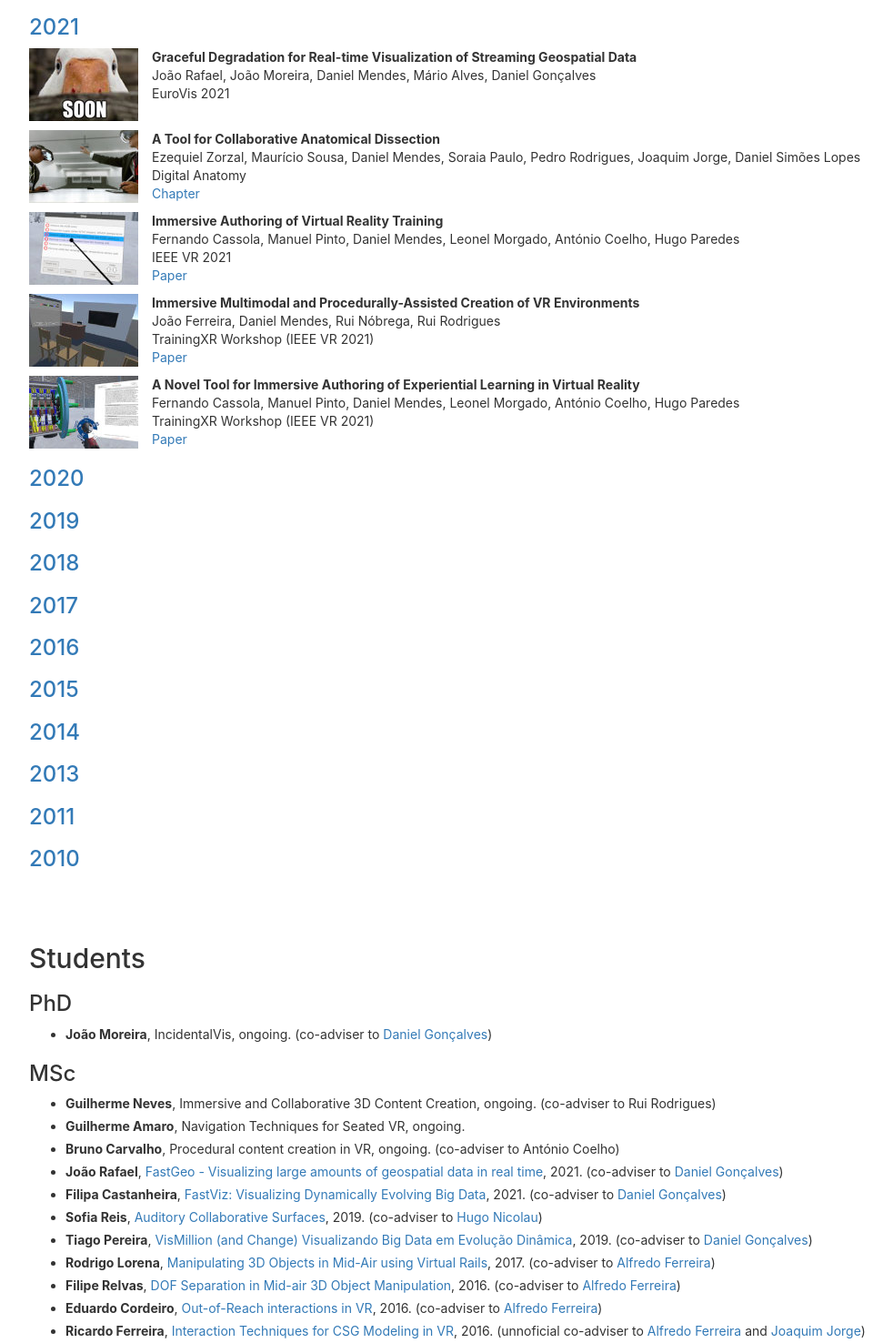
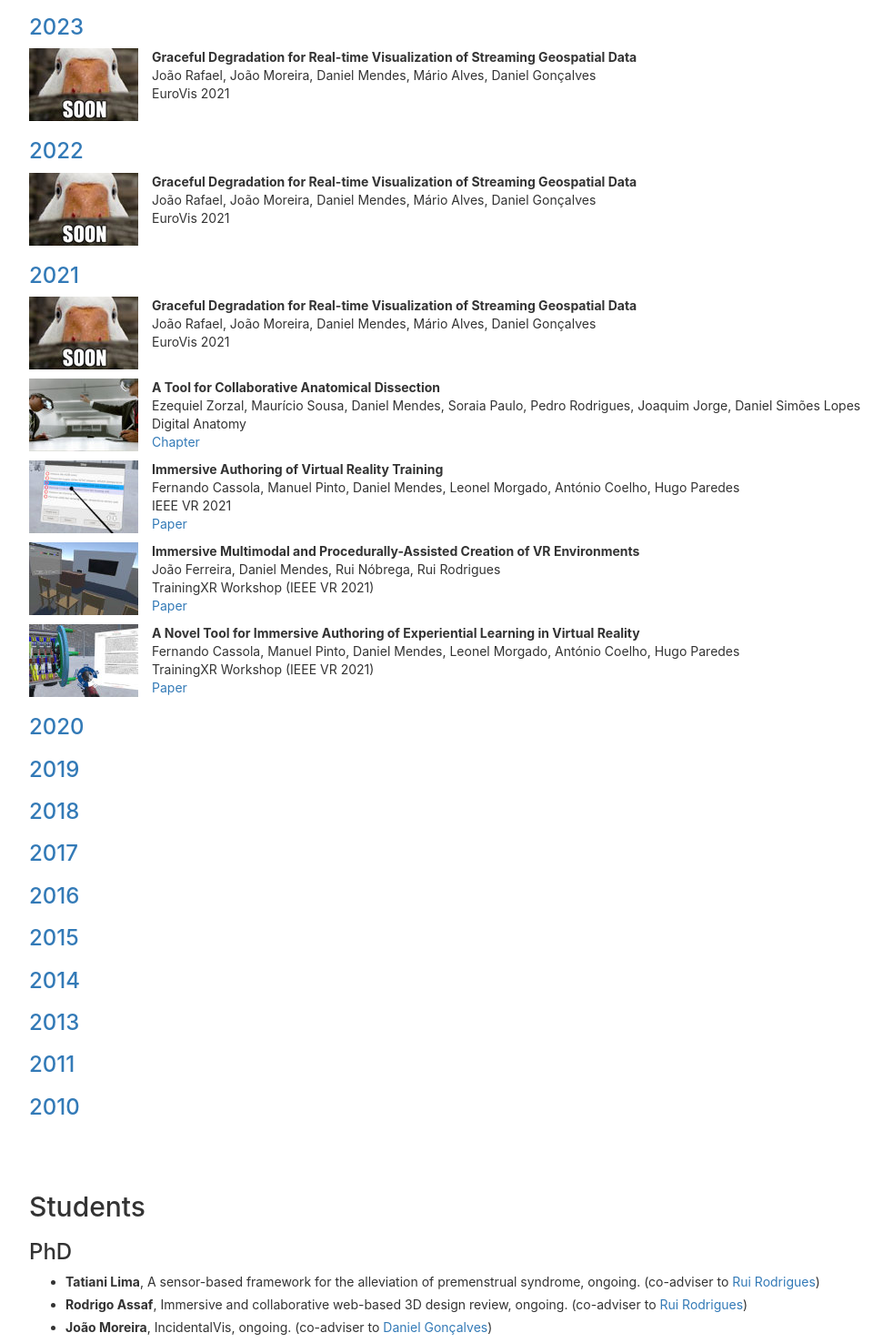
Before and after one commit to danieltmendes/danieltmendes.github.io, a plain HTML site: page index.html in a window 1280 px wide. Shown: the part 712-2188 px from the top of the page at 91% size, without its empty margins (38-1020 px from the left). Drawn offline with Linux system fonts and the light colour scheme; animation ran at ten frames a second.

Commit message:
Init content parser

```diff
--- /dev/null
+++ b/content.js
@@ -0,0 +1,25 @@
+var content =
+{
+    students : [{
+        name: 'Tatiani Lima',
+        year: 'ongoing',
+        title: 'A sensor-based framework for the alleviation of premenstrual syndrome',
+        coadvisor: 'Rui Rodrigues'
+    },
+    {
+        name: 'Rodrigo Assaf',
+        year: 'ongoing',
+        title: 'Immersive and collaborative web-based 3D design review',
+        coadvisor: 'Rui Rodrigues'
+    },
+    {
+        name: 'João Moreira',
+        year: 'ongoing',
+        title: 'IncidentalVis',
+        coadvisor: 'Daniel Gonçalves'
+    }],
+    links : {
+        'Rui Rodrigues': 'https://paginas.fe.up.pt/~ruirodrig/wiki/doku.php',
+        'Daniel Gonçalves': 'http://danielgoncalves.info/'
+    }
+};
--- a/index.html
+++ b/index.html
@@ -3,6 +3,8 @@
 <head>
     <!-- Global site tag (gtag.js) - Google Analytics -->
     <script async src="https://www.googletagmanager.com/gtag/js?id=UA-132483517-1"></script>
+    <script src="./content.js"></script>
+    <script src="./js/contentParser.js"></script>
     <script>
       window.dataLayer = window.dataLayer || [];
       function gtag(){dataLayer.push(arguments);}
@@ -94,6 +96,32 @@
       <div class="section publications">
         <h2>Publications</h2>
         <div class="content">
+
+          <h3 class="year y2023"><a onclick="javascript:showPublications('2023');">2023</a></h3>
+
+          <div class="publication row 2023 recent">
+            <!--<div class="image col-md-2"><img src="imgs/eurovis21.jpg" /></div>-->
+            <div class="image col-md-2"><img src="imgs/soon.jpg" /></div>
+            <div class="col-md-10">
+              <div class="title">Graceful Degradation for Real-time Visualization of Streaming Geospatial Data</div>
+              <div class="authors">João Rafael, João Moreira, Daniel Mendes, Mário Alves, Daniel Gonçalves</div>
+              <div class="conference">EuroVis 2021</div>
+              <!--<div class="links"><a target="_blank" href="papers/2020/3427325.pdf">Paper</a></div>-->
+            </div>
+          </div>
+
+          <h3 class="year y2022"><a onclick="javascript:showPublications('2022');">2022</a></h3>
+
+          <div class="publication row 2022 recent">
+            <!--<div class="image col-md-2"><img src="imgs/eurovis21.jpg" /></div>-->
+            <div class="image col-md-2"><img src="imgs/soon.jpg" /></div>
+            <div class="col-md-10">
+              <div class="title">Graceful Degradation for Real-time Visualization of Streaming Geospatial Data</div>
+              <div class="authors">João Rafael, João Moreira, Daniel Mendes, Mário Alves, Daniel Gonçalves</div>
+              <div class="conference">EuroVis 2021</div>
+              <!--<div class="links"><a target="_blank" href="papers/2020/3427325.pdf">Paper</a></div>-->
+            </div>
+          </div>
 
           <h3 class="year y2021"><a onclick="javascript:showPublications('2021');">2021</a></h3>
 
@@ -738,13 +766,14 @@
         <h2>Students</h2>
         <h3>PhD</h3>
         <ul>
-          <li><span class="student">João Moreira</span>, IncidentalVis, ongoing. (co-adviser to <a target="_blank" href="http://danielgoncalves.info/">Daniel Gonçalves</a>)</li>
+          <script>document.write(parseStudents());</script>
         </ul>
         <h3>MSc</h3>
         <ul>
-          <li><span class="student">Guilherme Neves</span>, Immersive and Collaborative 3D Content Creation, ongoing. (co-adviser to Rui Rodrigues)</li>
-          <li><span class="student">Guilherme Amaro</span>, Navigation Techniques for Seated VR, ongoing.</li>
-          <li><span class="student">Bruno Carvalho</span>, Procedural content creation in VR, ongoing. (co-adviser to António Coelho)</li>
+          <li><span class="student">Guilherme Neves</span>, <a target="_blank" href="https://fenix.tecnico.ulisboa.pt/cursos/meic-a/dissertacao/1128253548922036">Immersive and Collaborative 3D Content Creation</a>, 2023. (co-adviser to <a target="_blank" href="https://paginas.fe.up.pt/~ruirodrig/wiki/doku.php">Rui Rodrigues</a>)</li>
+          <li><span class="student">André Ramos</span>, <a target="_blank" href="https://sigarra.up.pt/feup/pt/pub_geral.pub_view?pi_pub_base_id=572806">Tangible Tokens for Multitouch Interfaces Based On Extended Triangular Patterns</a>, 2022. (co-adviser to <a target="_blank" href="https://paginas.fe.up.pt/~ruirodrig/wiki/doku.php">Rui Rodrigues</a>)</li>
+          <li><span class="student">Bruno Carvalho</span>, <a target="_blank" href="https://sigarra.up.pt/feup/pt/pub_geral.pub_view?pi_pub_base_id=545541">Procedural content creation in VR</a>, 2022. (co-adviser to António Coelho)</li>
+          <li><span class="student">Guilherme Amaro</span>, <a target="_blank" href="https://sigarra.up.pt/feup/pt/pub_geral.pub_view?pi_pub_base_id=513523">Navigation Techniques for Seated VR</a>, 2021.</li>
           <li><span class="student">João Rafael</span>, <a target="_blank" href="https://fenix.tecnico.ulisboa.pt/cursos/meic-a/dissertacao/1128253548922036">FastGeo - Visualizing large amounts of geospatial data in real time</a>, 2021. (co-adviser to <a target="_blank" href="http://danielgoncalves.info/">Daniel Gonçalves</a>)</li>
           <li><span class="student">Filipa Castanheira</span>, <a target="_blank" href="https://fenix.tecnico.ulisboa.pt/cursos/meic-t/dissertacao/1128253548921996">FastViz: Visualizing Dynamically Evolving Big Data</a>, 2021. (co-adviser to <a target="_blank" href="http://danielgoncalves.info/">Daniel Gonçalves</a>)</li>
           <li><span class="student">Sofia Reis</span>, <a target="_blank" href="https://fenix.tecnico.ulisboa.pt/cursos/meic-t/dissertacao/1409728525632981">Auditory Collaborative Surfaces</a>, 2019. (co-adviser to <a target="_blank" href="http://web.ist.utl.pt/hugo.nicolau/">Hugo Nicolau</a>)</li>
@@ -799,16 +828,7 @@
       <div class="section contacts">
         <h2>Contacts</h2>
         <div class="content">
-    <!--Visualization and Intelligent MultiModal Interfaces Group - INESC-ID<br/>
-    Department of Information Systems and Computer Science<br/>
-    IST / University of Lisbon<br/>
-    Avenida Professor Cavaco Silva, Room 2-N9.25<br/>
-    2744-016 Porto Salvo<br/>
-    Rua Alves Redol 9, Room 532<br/>
-    1000-029 Lisboa<br/>
-    Portugal<br/>-->
-    E-mail: daniel.mendes at inesctec.pt / danielmendes at fe.up.pt / danielmendes at tecnico.ulisboa.pt / danielmendes at acm.org / danielmendes at ieee.org<br/>
-    Tel: <!--+351 214 233 566 / -->+351 934 120 489
+    E-mail: danielmendes at fe.up.pt<br/>
         </div>
       </div>
 
--- /dev/null
+++ b/js/contentParser.js
@@ -0,0 +1,25 @@
+var links = content.links;
+
+function getPersonLink(person)
+{
+  var link = links[person];
+  if(link == null)
+    return person;
+  else
+    return '<a target="_blank" href="' + link + '">' + person + '</a>';
+}
+
+function parseStudents()
+{
+  var output = "";
+  for (student of content.students)
+  {
+    output += '<li><span class="student">' + getPersonLink(student.name) + '</span>, ' + student.title + ', ' + student.year + '.';
+
+    if(student.coadvisor != null)
+      output += ' (co-adviser to ' + getPersonLink(student.coadvisor) + ')';
+
+    output += '</span></li>';
+  }
+  return output;
+}
```
